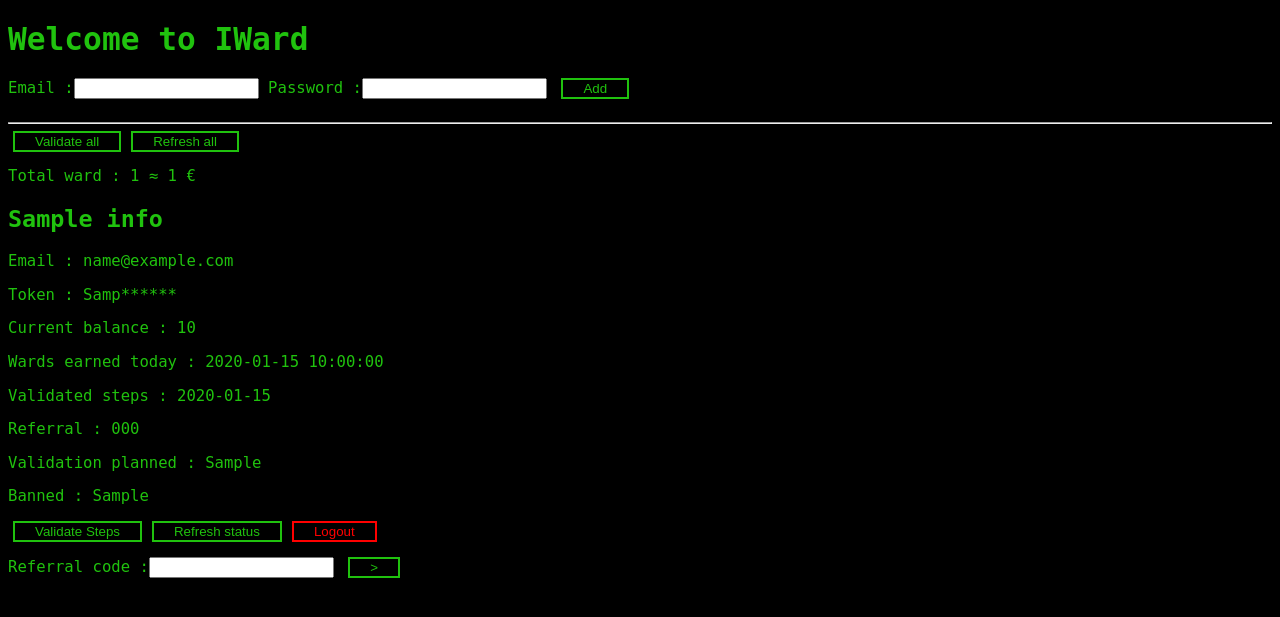
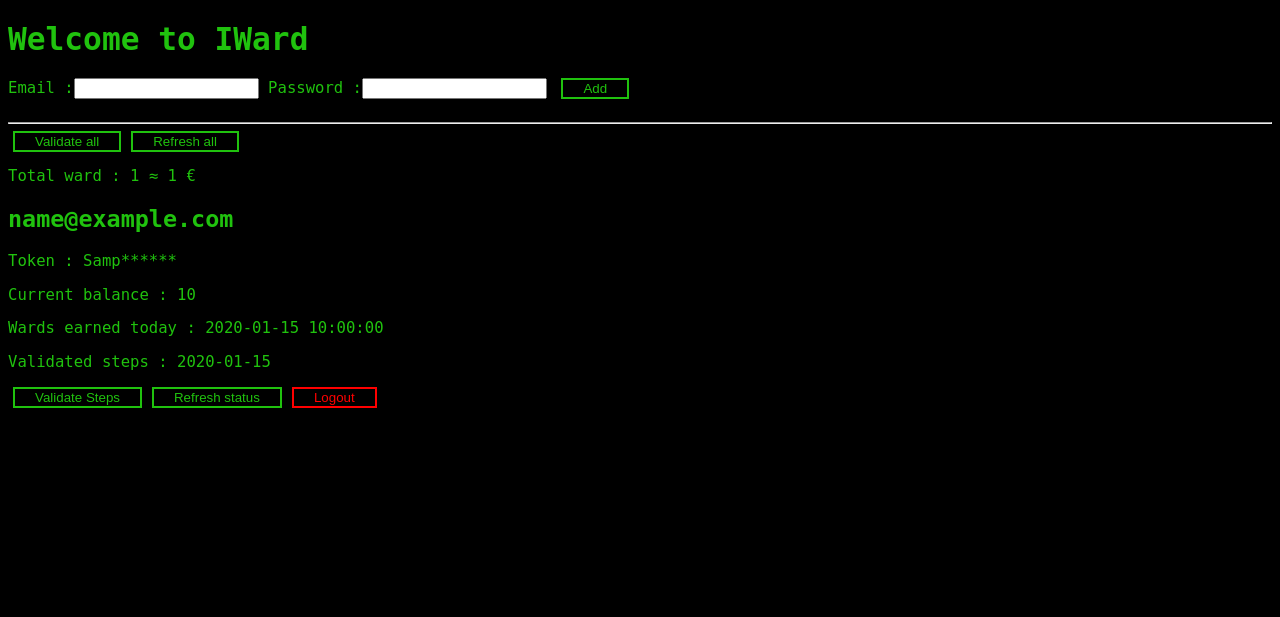
Before and after one commit to Sarapuce/iward, a Flask app: template templates/index.html in a window 1280 px wide. Shown: the top 617 px of the page. Run offline with Flask 3, Linux system fonts and the light colour scheme; the template is opened without the code that fills it: most values are stand-ins (such as "Sample title", 1, 10 or a date in 2020).

Commit message:
feat(front): fix front with new objects

```diff
--- a/main.py
+++ b/main.py
@@ -436,7 +436,9 @@ def main():
 
     global error
 
-    render = render_template("index.html", infos=infos, error=error, total_wards=total_wards, total_euros=total_euros)
+    for email in users:
+        users[email].get_profile()
+    render = render_template("index.html", users=users, error=error, total_wards=total_wards, total_euros=total_euros)
     error = ""
     return render
 
@@ -461,6 +463,7 @@ def refresh():
     if request.cookies.get('auth') != PASSWORD:
         return redirect(url_for("main"))
 
+    print(request.form)
     email = request.form.get("email")
     if not email:
         return print_error("Email not found in the POST request")
--- a/templates/index.html
+++ b/templates/index.html
@@ -29,37 +29,37 @@
     </div>
     Total ward : {{ total_wards }} ≈ {{ total_euros }} €
 
-   {% for info in infos %}
-    <h2>{{ info }}</h2>
-    <p>Email : {{ infos[info]['email'] }}</p>
-    <p>Token : {{ infos[info]['auth_token'][:4] + '******' }}</p>
-    <p>Current balance : {{ infos[info]['balance'] }}</p>
-    <p>Wards earned today : {{ infos[info]['today_balance'] }}</p>
-    <p>Validated steps : {{ infos[info]['validated_steps'] }}</p>
-    <p>Referral : {{ infos[info]['sponsorship_code'] }}</p>
-    <p>Validation planned : {{ infos[info]['next_validation'] }}</p>
-    <p>Banned : {{ infos[info]['banned_cheater'] }}</p>
+    {% for user in users %}
+    <div class="user-card">
+        <div class="user-card_header">
+            <h2>{{ users[user].email }}</h2>
+            <p>Token : {{ users[user].token[:4] + '******' }}</p>
+            <p>Current balance : {{ users[user].balance }}</p>
+            <p>Wards earned today : {{ users[user].today_balance }}</p>
+            <p>Validated steps : {{ users[user].validated_steps }}</p>
+        </div>
         <div class="button-container">
             <form method="post" action="/validate_step">
-            <input type="hidden" value="{{ infos[info]['email'] }}" name="email"/>
+                <input type="hidden" value="{{ users[user].email }}" name="email"/>
                 <button>Validate Steps</button>
             </form>
             <form method="post" action="/refresh">
-            <input type="hidden" value="{{ info }}" name="username"/>
+                <input type="hidden" value="{{ users[user].email }}" name="email"/>
                 <button>Refresh status</button>
             </form>
             <form method="post" action="/logout">
-            <input type="hidden" value="{{ info }}" name="username"/>
+                <input type="hidden" value="{{ users[user].email }}" name="email"/>
                 <button class="logout-btn">Logout</button>
             </form>
         </div>
-    {% if not infos[info]['has_fulfilled_sponsorship_code'] %}
+    </div>
+    <!-- {% if not users[user].has_fulfilled_sponsorship_code %}
     <form method="post" action="/referral">
-        <input type="hidden" value="{{ info }}" name="username"/>
+        <input type="hidden" value="{{ info }}" name="email"/>
         <label for="code-{{ info }}">Referral code :</label><input type="text" name="code" id="code-{{ info }}"/>
         <button>></button>
     </form>
-    {% endif %}
+    {% endif %} -->
     <br>
    {% endfor %}
 
```
Also changed, not shown: user.py (+21 -4 lines), utils.py (+7 -1 lines). Lines whose indentation alone changed are shown as unchanged.
